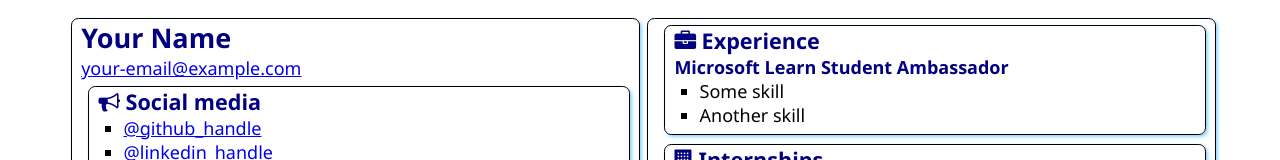
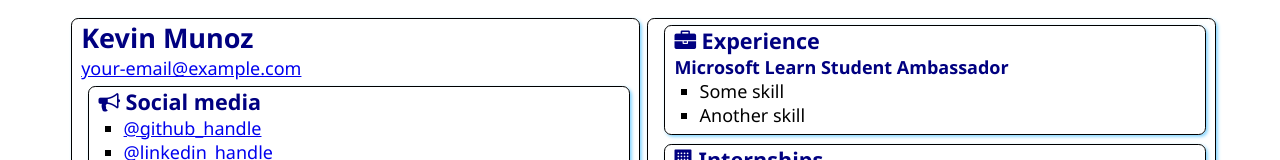
Before and after one commit to KevinMZ0/SATechnicalOnboarding, a plain HTML site: page src/index.html in a window 1280 px wide. Shown: the top 160 px of the page. Drawn offline with Linux system fonts and the light colour scheme.

Commit message:
Update index.html

```diff
--- a/src/index.html
+++ b/src/index.html
@@ -12,7 +12,7 @@
 <body>
     <main>
         <article class="box">
-            <h1>Your Name</h1>
+            <h1>Kevin Munoz</h1>
             <div><a href="mailto:your.email@example.com">your-email@example.com</a></div>
 
             <section class="box">
```
